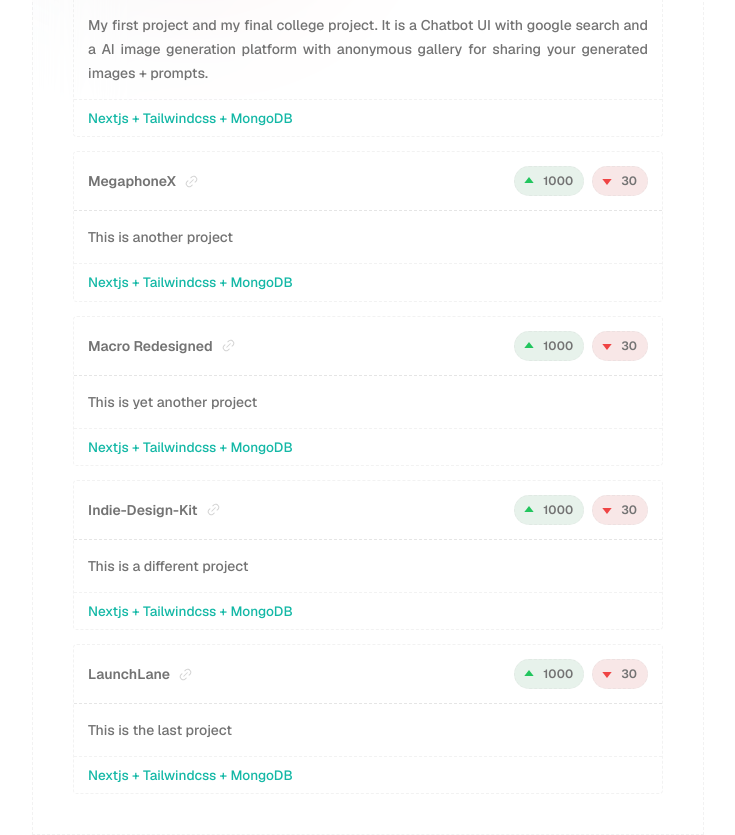
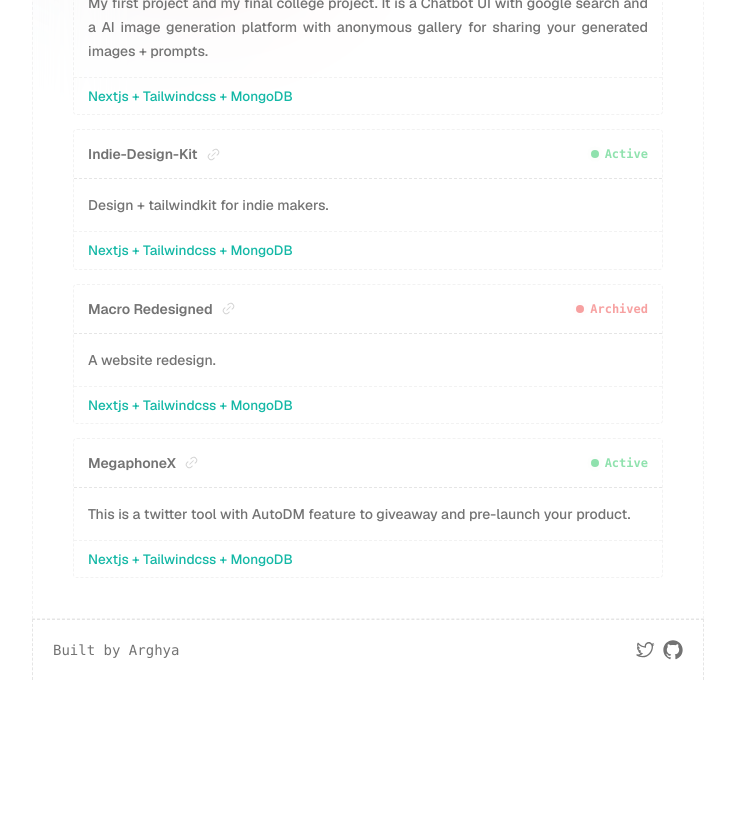
Before and after one commit to itsarghyadas/itsarghyadas.dev, a Next.js app: page / in a window 1280 px wide. Shown: the part 340-1175 px from the top of the page, without its empty margins (272-1007 px from the left). After the commit the page ends 1020 px from the top, so only its background shows below. Built offline with nearby package versions, Linux system fonts and the light colour scheme.

Commit message:
persona portfolio project section added

```diff
--- a/app/layout.tsx
+++ b/app/layout.tsx
@@ -3,6 +3,7 @@
 import { Toaster } from "@/components/ui/sonner";
 import { ThemeProvider } from "@/components/theme-provider";
 import Navbar from "@/components/navbar";
+import Footer from "@/components/footer";
 import "./globals.css";
 
 export const metadata: Metadata = {
@@ -28,6 +29,7 @@
           >
             <Navbar />
             {children}
+            <Footer />
             <Toaster />
           </ThemeProvider>
         </body>
--- /dev/null
+++ b/components/footer.tsx
@@ -0,0 +1,17 @@
+import { TwitterLogoIcon, GitHubLogoIcon } from "@radix-ui/react-icons";
+
+export default function Footer() {
+  return (
+    <footer className="w-full">
+      <div className="border-t-0items-center mx-auto flex w-full  max-w-2xl justify-between border border-b-0 border-dashed p-5">
+        <p className="font-geistMono text-sm font-[550] text-neutral-500 dark:text-neutral-400/90">
+          Built by Arghya
+        </p>
+        <div className="flex items-center gap-x-2">
+          <TwitterLogoIcon className="h-5 w-5 text-neutral-500 dark:text-neutral-400/70" />
+          <GitHubLogoIcon className="h-5 w-5 text-neutral-500 dark:text-neutral-400/70" />
+        </div>
+      </div>
+    </footer>
+  );
+}
--- a/components/project-section.tsx
+++ b/components/project-section.tsx
@@ -11,36 +11,48 @@
     <section className="project">
       <main className="mx-auto w-full max-w-2xl border border-t-0 border-dashed border-neutral-300/30 p-5 dark:border-neutral-700/30 md:p-10">
         <h2
-          className={`pb-7 font-semibold underline underline-offset-4 ${GeistMono.className}`}
+          className={`pb-5 text-sm font-semibold underline underline-offset-4 ${GeistMono.className}`}
         >
           PROJECTS
         </h2>
         <div className="grid w-full gap-3.5">
           {projectData.map((project) => (
-            <div
-              key={project.id}
-              className="flex w-full items-center justify-between gap-5 rounded border border-dashed border-neutral-300/30 dark:border-neutral-800/40"
-            >
+            <div key={project.id} className="relative">
+              <div className="absolute left-0 top-0 h-full w-full  "></div>
+              <div className="flex w-full items-center justify-between gap-5 rounded border border-dashed border-neutral-300/30 dark:border-neutral-800/40">
                 <div className="w-full">
                   <div className="heading__container flex items-center justify-between border-b border-dashed p-3.5 dark:border-neutral-800/40">
                     <h1 className="flex w-full items-center gap-x-2 text-sm font-semibold text-neutral-500  dark:text-neutral-300">
                       {project.name}
                       <Link2Icon className="text-neutral-300" />
                     </h1>
-                  <div className="flex items-center gap-x-2">
-                    <div className="flex items-center justify-start gap-x-1 rounded-full border border-dashed border-neutral-300/30 bg-green-700/10 p-1 pr-2.5 dark:border-neutral-800/40">
-                      <TriangleUpIcon className="h-5 w-5 text-green-500" />
-                      <h3 className="text-xs font-semibold text-neutral-500">
-                        1000
+                    <div className="flex items-center gap-x-1.5">
+                      <span className="relative flex h-2 w-2">
+                        <span
+                          className={`absolute inline-flex h-full w-full animate-ping rounded-full ${
+                            project.status === "Active"
+                              ? "bg-green-500/50 dark:bg-green-500/80"
+                              : "bg-red-500/50 dark:bg-red-500/80"
+                          } opacity-75`}
+                        ></span>
+                        <span
+                          className={`relative inline-flex h-2 w-2 ${
+                            project.status === "Active"
+                              ? "bg-green-500/50 dark:bg-green-500/80"
+                              : "bg-red-500/50 dark:bg-red-500/80"
+                          } rounded-full `}
+                        ></span>
+                      </span>
+
+                      <h3
+                        className={`font-geistMono text-xs font-bold ${
+                          project.status === "Active"
+                            ? "text-green-500/50 dark:text-green-500/80"
+                            : "text-red-500/50 dark:text-red-500/80"
+                        }`}
+                      >
+                        {project.status}
                       </h3>
-                    </div>
-                    <div className="flex items-center justify-start gap-x-1 rounded-full border border-dashed border-neutral-300/30 bg-red-700/10 p-1 pr-2.5 dark:border-neutral-800/40">
-                      <TriangleDownIcon className="h-5 w-5 text-red-500" />
-
-                      <h3 className="text-xs font-semibold text-neutral-500">
-                        30
-                      </h3>
-                    </div>
                     </div>
                   </div>
                   <div className="project__content p-3.5">
@@ -55,6 +67,7 @@
                   </div>
                 </div>
               </div>
+            </div>
           ))}
         </div>
       </main>
--- a/data/project-data.ts
+++ b/data/project-data.ts
@@ -5,30 +5,29 @@
     description:
       "My first project and my final college project. It is a Chatbot UI with google search and a AI image generation platform with anonymous gallery for sharing your generated images + prompts.",
     url: "https://github.com",
+    status: "Archived",
   },
   {
     id: 2,
-    name: "MegaphoneX",
-    description: "This is another project",
+    name: "Indie-Design-Kit",
+    description: "Design + tailwindkit for indie makers.",
     url: "https://github.com",
+    status: "Active",
   },
   {
     id: 3,
     name: "Macro Redesigned",
-    description: "This is yet another project",
+    description: "A website redesign.",
     url: "https://github.com",
+    status: "Archived",
   },
   {
     id: 4,
-    name: "Indie-Design-Kit",
-    description: "This is a different project",
+    name: " MegaphoneX",
+    description:
+      "This is a twitter tool with AutoDM feature to giveaway and pre-launch your product.",
     url: "https://github.com",
-  },
-  {
-    id: 5,
-    name: "LaunchLane",
-    description: "This is the last project",
-    url: "https://github.com",
+    status: "Active",
   },
 ];
 
```
Lines whose indentation alone changed are shown as unchanged.
